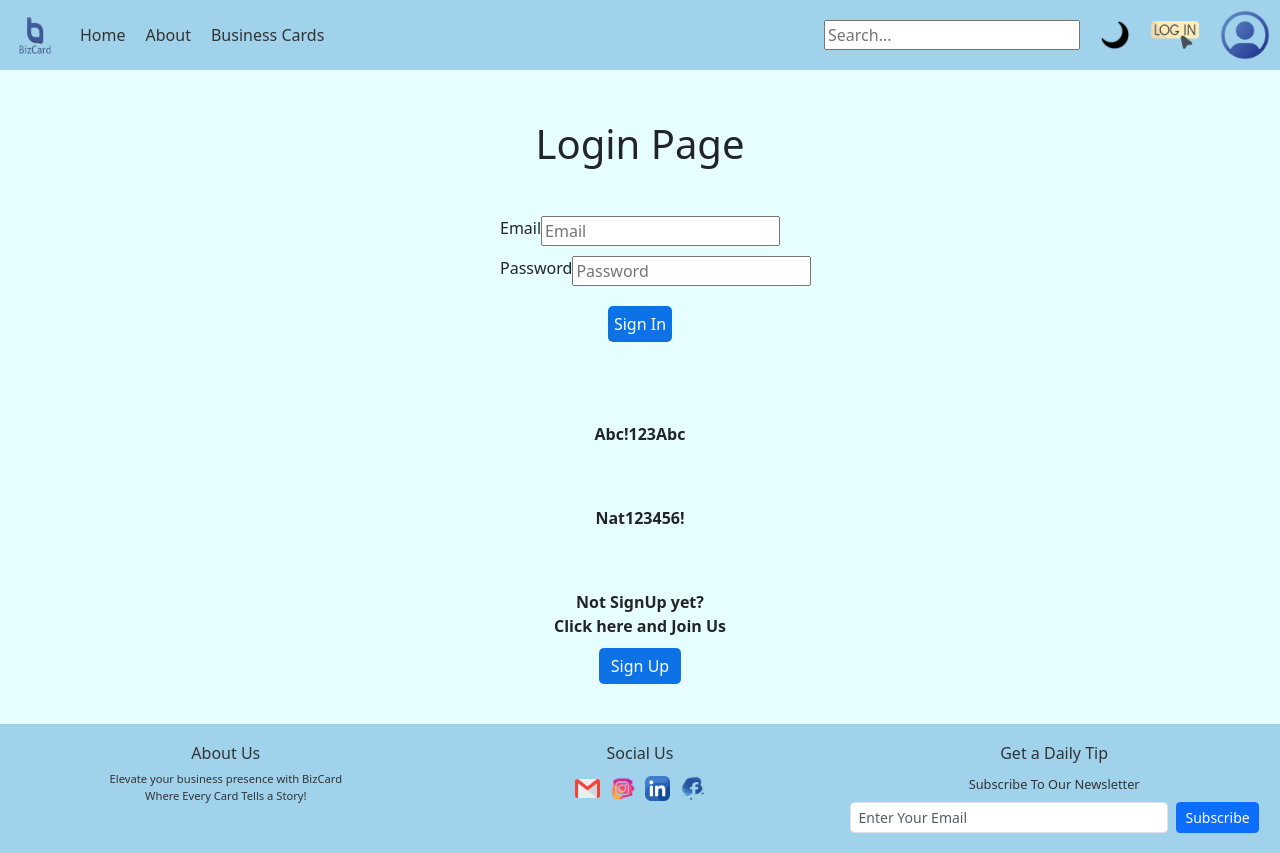
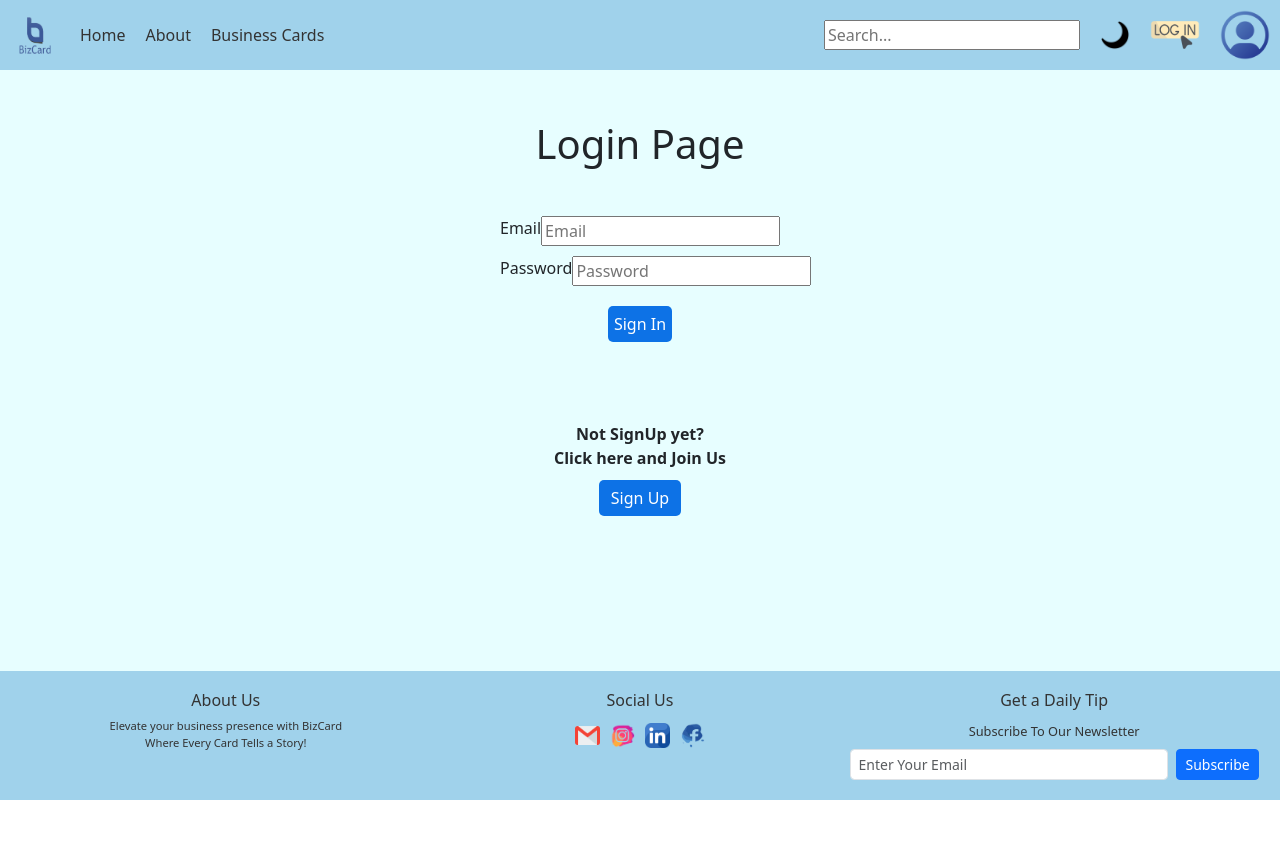
Before and after one commit to Natalyrubin/reactProject_nataly_rubin, a React (Vite) app: page /login in a window 1280 px wide. After the commit the page ends 800 px from the top, so only its background shows below. Built offline with nearby package versions, Linux system fonts and the light colour scheme.

Commit message:
Update Login.tsx

```diff
--- a/src/pages/Login/Login.tsx
+++ b/src/pages/Login/Login.tsx
@@ -64,11 +64,6 @@ export default function Login() {
                 <button type='submit'>Sign In</button>
             </form>
 
-            <p>Abc!123Abc</p>
-            <p>Nat123456!</p>
-
-
-
             <p>Not SignUp yet? <br></br> Click here and Join Us</p>
             <button><Link to="/signup">Sign Up</Link></button>
         </div>
```
